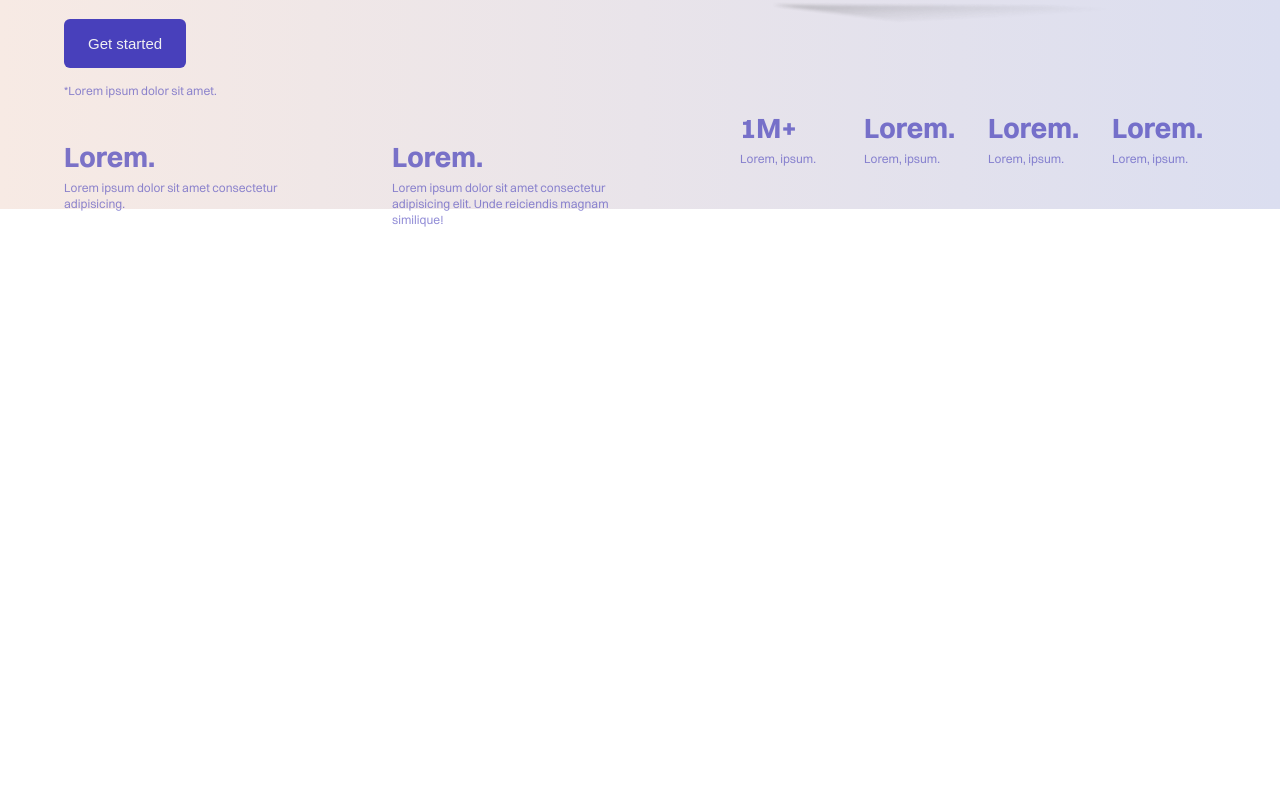
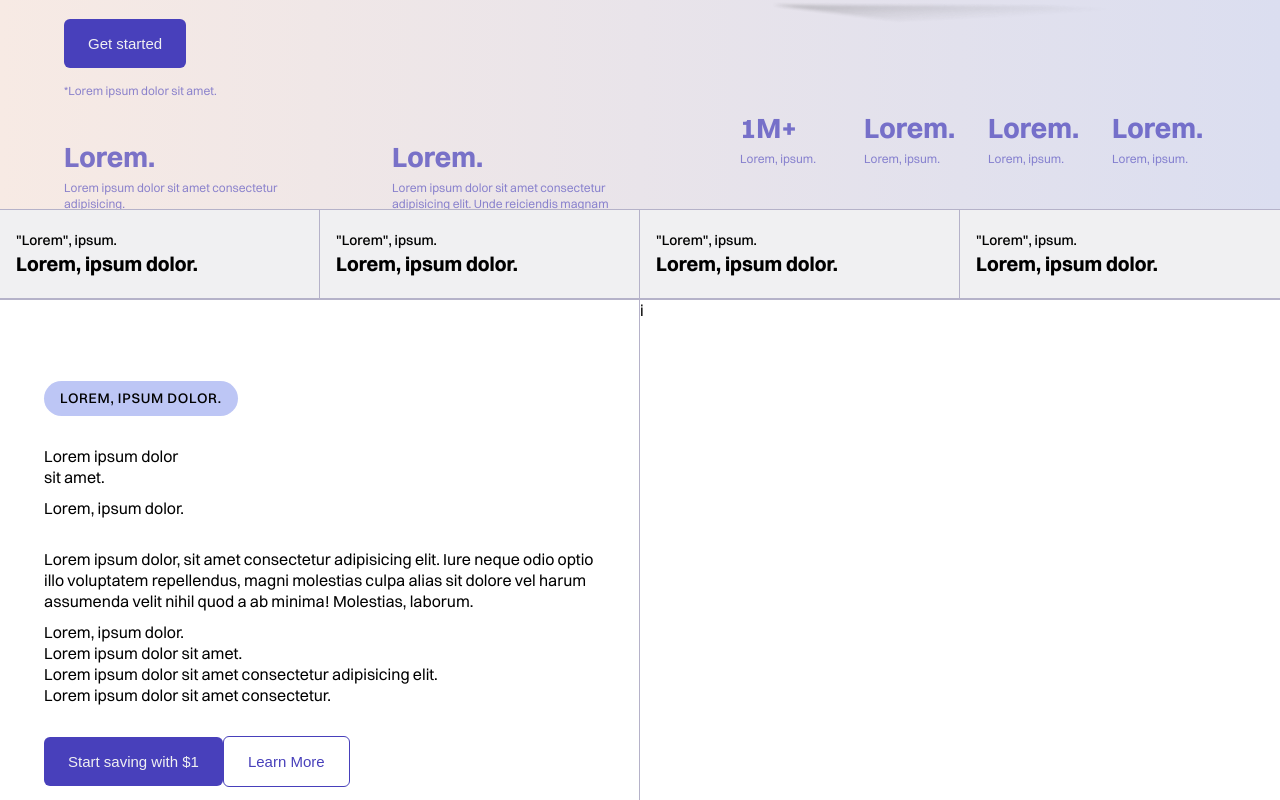
Before and after one commit to ayushcodes0/Tj-Frontend, a React (Vite) app: page / in a window 1280 px wide. Shown: the part 690-1490 px from the top of the page. Before the commit the page ends 918 px from the top, so only its background shows below. Built offline with nearby package versions, Linux system fonts and the light colour scheme.

Commit message:
Working on information section

```diff
--- a/src/pages/LandingPage/LandingPage.module.css
+++ b/src/pages/LandingPage/LandingPage.module.css
@@ -1,3 +1,7 @@
+
+.landingPageContainer{
+    position: relative;
+}
 
 .landingPageHero{
     background: var(--tk-gradient-soft);
@@ -180,3 +184,95 @@
     gap: 20px;
     padding-left: 100px;
 }
+
+.infoSectionTop {
+  position: sticky;
+  top: 0;
+  z-index: 100;
+  background-color: var(--primary-white);
+  display: grid;
+  grid-template-columns: repeat(4, minmax(0, 1fr));
+  border-top: 0.3px solid rgb(181 178 201);
+  border-bottom: 0.3px solid rgb(181 178 201);
+}
+
+.infoMenu {
+    display: flex;
+    flex-direction: column;
+    justify-content: start;
+    padding: 1.3rem 1rem;
+    background-color: var(--primary-white);
+    border-right: 0.3px solid rgb(181 178 201);
+    border-bottom: 0.3px solid rgb(181 178 201);
+}
+
+.infoMenu:nth-child(4n) {
+    border-right: none;
+}
+
+.infoMenuTop {
+    font-size: 14px;
+    font-weight: 500;
+}
+
+.infoMenuBottom {
+    font-size: 20px;
+    font-weight: 700;
+}
+
+.information {
+    display: grid;
+    grid-template-columns: 1fr 1fr;
+}
+
+.informationContainer {
+    width: 100%;
+    height: 600px;
+    border-right: 0.3px solid rgb(181 178 201);
+    border-bottom: 0.3px solid rgb(181 178 201);
+    padding: 0 2.75rem;
+    display: flex;
+    flex-direction: column;
+    align-items: start;
+    justify-content: center;
+    gap: 30px;
+}
+
+.informationImageContainer {
+    width: 100%;
+    height: 600px;
+    border-right: 0.3px solid rgb(181 178 201);
+    border-bottom: 0.3px solid rgb(181 178 201);
+}
+
+.informationImageContainer {
+    border-right: none;
+}
+
+.infoTopTag{
+    font-size: 14px;
+    background-color: var(--tag-color);
+    padding: 8px 16px;
+    border-radius: 50px;
+    text-transform: uppercase;
+    font-weight: 500;
+    letter-spacing: .05em;
+}
+
+.infoTopHeading{
+    display: flex;
+    flex-direction: column;
+    gap: 10px;
+}
+
+.infoTexts{
+    display: flex;
+    flex-direction: column;
+    gap: 10px;
+}
+
+.infoButtons{
+    display: flex;
+    flex-direction: column;
+    gap: 10px;
+}
--- a/src/pages/LandingPage/LandingPage.tsx
+++ b/src/pages/LandingPage/LandingPage.tsx
@@ -1,4 +1,4 @@
-import { FilledButton } from '../../components/Button/Button'
+import { FilledButton, UnfilledButton } from '../../components/Button/Button'
 import Navbar from '../../components/Navbar/Navbar'
 import TopBanner from '../../components/TopBanner/TopBanner'
 import Styles from './LandingPage.module.css'
@@ -73,6 +73,56 @@ const LandingPage = () => {
           </div>
         </div>
       </div>
+      <div className={Styles.infoSectionTop}>
+        <div className={Styles.infoMenu}>
+          <p className={Styles.infoMenuTop}>"Lorem", ipsum.</p>
+          <p className={Styles.infoMenuBottom}>Lorem, ipsum dolor.</p>
+        </div>
+        <div className={Styles.infoMenu}>
+          <p className={Styles.infoMenuTop}>"Lorem", ipsum.</p>
+          <p className={Styles.infoMenuBottom}>Lorem, ipsum dolor.</p>
+        </div>
+        <div className={Styles.infoMenu}>
+          <p className={Styles.infoMenuTop}>"Lorem", ipsum.</p>
+          <p className={Styles.infoMenuBottom}>Lorem, ipsum dolor.</p>
+        </div>
+        <div className={Styles.infoMenu}>
+          <p className={Styles.infoMenuTop}>"Lorem", ipsum.</p>
+          <p className={Styles.infoMenuBottom}>Lorem, ipsum dolor.</p>
+        </div>
+      </div>
+      <div className={Styles.information}>
+        <div className={Styles.informationContainer}>
+          <p className={Styles.infoTopTag}>Lorem, ipsum dolor.</p>
+          <div className={Styles.infoTopHeading}>
+            <p className={Styles.heading}>Lorem ipsum dolor <br /> sit amet.</p>
+            <p className={Styles.subHeading}>Lorem, ipsum dolor.</p>
+          </div>
+          <div className={Styles.infoTexts}>
+            <p className={Styles.infoPara}>Lorem ipsum dolor, sit amet consectetur adipisicing elit. Iure neque odio optio illo voluptatem repellendus, magni molestias culpa alias sit dolore vel harum assumenda velit nihil quod a ab minima! Molestias, laborum.</p>
+            <div className={Styles.infoPoints}>
+              <p className={Styles.points}>Lorem, ipsum dolor.</p>
+              <p className={Styles.points}>Lorem ipsum dolor sit amet.</p>
+              <p className={Styles.points}>Lorem ipsum dolor sit amet consectetur adipisicing elit.</p>
+              <p className={Styles.points}>Lorem ipsum dolor sit amet consectetur.</p>
+            </div>
+          </div>
+          <div className={Styles.infoButtons}>
+            <div className={Styles.buttons}>
+              <FilledButton text='Start saving with $1'/>
+              <UnfilledButton text='Learn More' />
+            </div>
+            <p className={Styles.buttonSmallText}>Lorem ipsum dolor sit amet consectetur adipisicing.</p>
+          </div>
+        </div>
+        <div className={Styles.informationImageContainer}>i</div>
+        <div className={Styles.informationContainer}>a</div>
+        <div className={Styles.informationImageContainer}>i</div>
+        <div className={Styles.informationContainer}>a</div>
+        <div className={Styles.informationImageContainer}>i</div>
+        <div className={Styles.informationContainer}>a</div>
+        <div className={Styles.informationImageContainer}>i</div>
+      </div>
     </div>
   )
 }
--- a/src/styles/variable.css
+++ b/src/styles/variable.css
@@ -151,6 +151,7 @@
   --nav-grad-end: #3B2B7C;
   --primary-text: #4840BB;
   --primary-white: #F0F0F2;
+  --tag-color: #BDC6F5;
 
   /* Gradients */
   --tj-nav-gradient: linear-gradient(to right, var(--nav-grad-start), var(--nav-grad-middle), var(--nav-grad-end));
```
